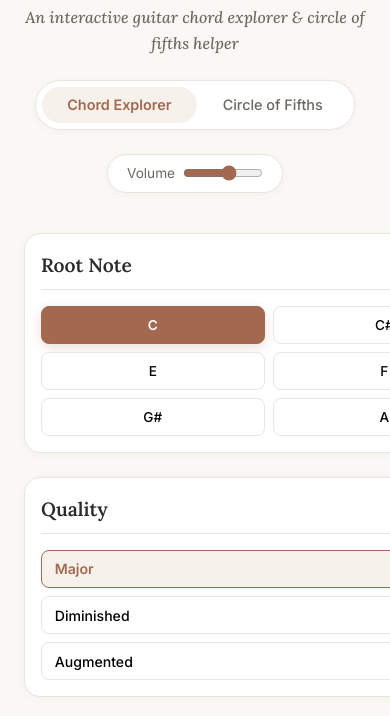
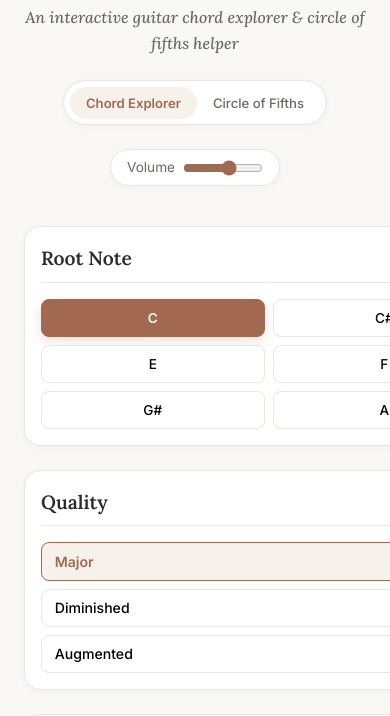
Before and after one commit to qubit-go/fretboard-circle, a website with bundled scripts: page index.html in a window 390 px wide. Shown: the part 99-815 px from the top of the page. Built offline with nearby package versions, Linux system fonts and the light colour scheme.

Commit message:
Day 2 Fix: Prevent horizontal page stretch using scroll wrapper for diatonic table and center header controls on mobile

```diff
--- a/index.html
+++ b/index.html
@@ -167,6 +167,7 @@
 
              <div class="diatonic-section">
                <h3>Primary Diatonic Chords</h3>
+               <div class="diatonic-table-wrapper">
                  <table class="diatonic-table" id="diatonic-chords-table">
                    <thead>
                      <tr>
@@ -185,6 +186,7 @@
                </div>
              </div>
           </div>
+        </div>
       </section>
     </main>
 
--- a/styles.css
+++ b/styles.css
@@ -912,4 +912,28 @@ footer {
   .card {
     padding: 1rem;
   }
+
+  header {
+    width: 100%;
+    align-items: center;
+  }
+
+  .tab-btn {
+    padding: 0.5rem 1rem;
+    font-size: 0.82rem;
+  }
+
+  .tabs-nav {
+    max-width: 100%;
+  }
+
+  .global-controls {
+    padding: 0.4rem 1rem;
+  }
+
+  .diatonic-table-wrapper {
+    width: 100%;
+    overflow-x: auto;
+    -webkit-overflow-scrolling: touch;
+  }
 }
```
Lines whose indentation alone changed are shown as unchanged.
